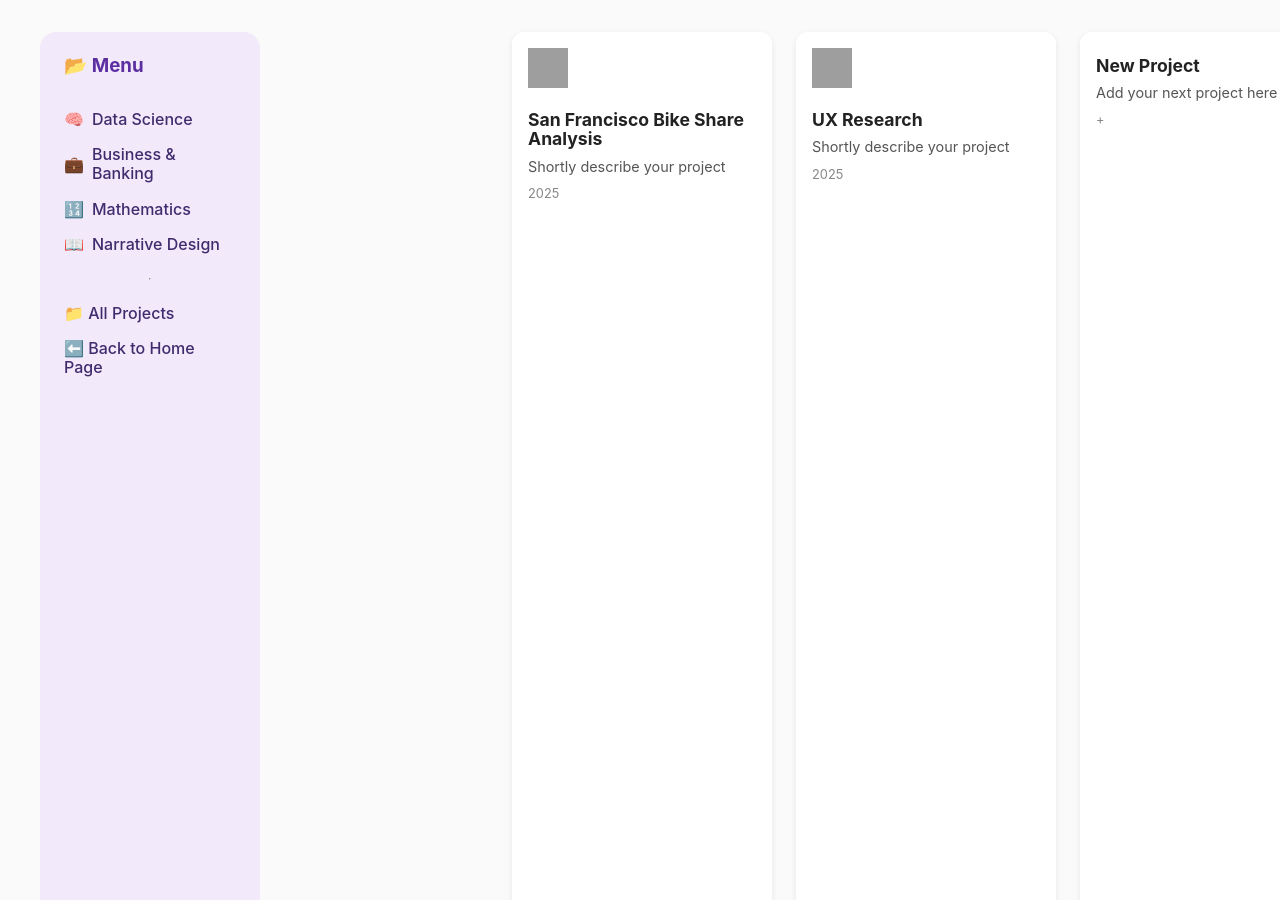
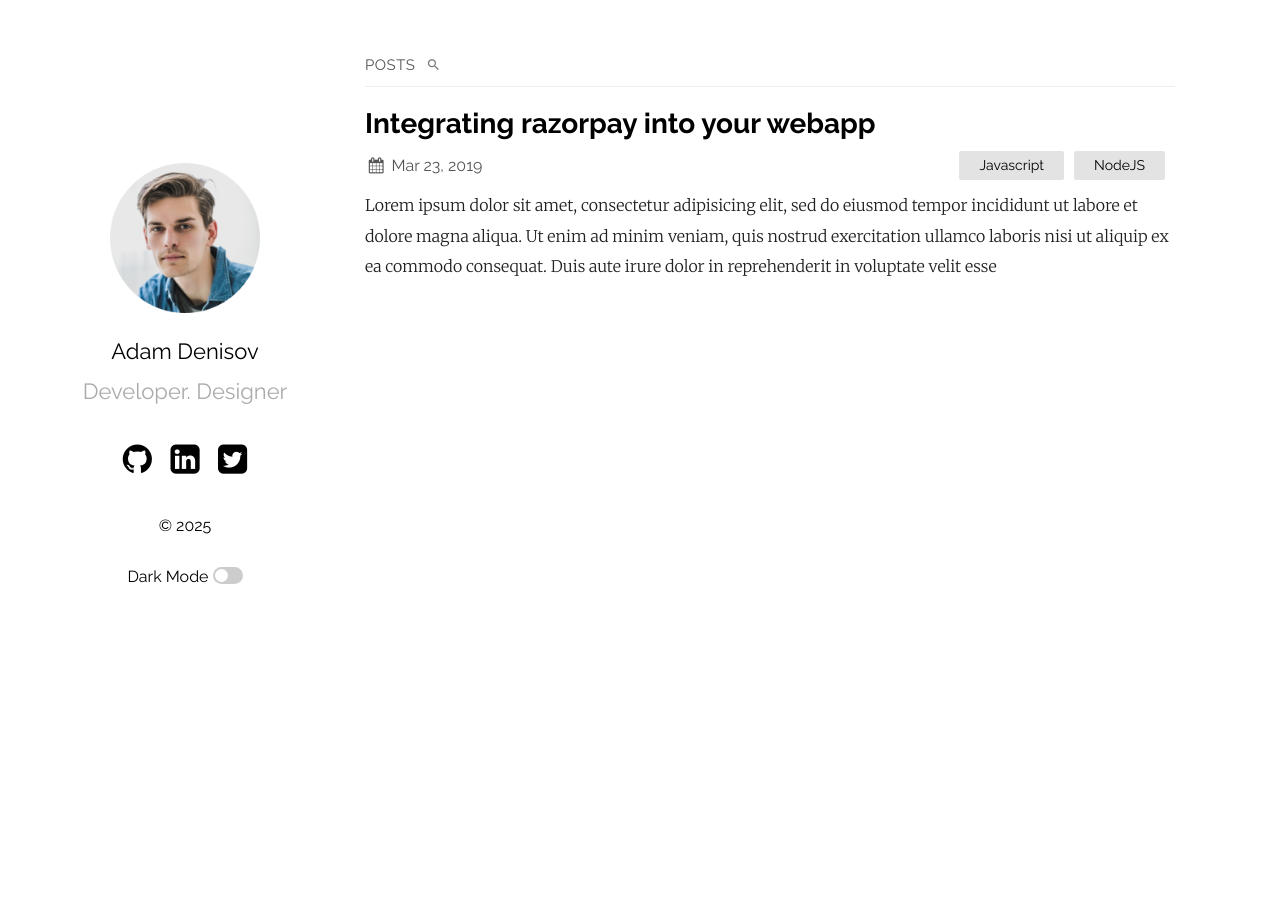
Before and after one commit to joanna-jaeeun/joanna-jaeeun.github.io, a Jekyll site: the page built from index.md, in a window 1280 px wide and 900 px high. Built offline with Jekyll 4.4.1, drawn with Linux system fonts in a browser that asks for light colours; grey boxes are pictures that could not be loaded.

Commit message:
Update default.html

```diff
--- a/_layouts/default.html
+++ b/_layouts/default.html
@@ -1,132 +1,192 @@
 <!DOCTYPE html>
 <html lang="{{ site.plainwhite.html_lang }}">
+
 <head>
   {%- include head.html -%}
-  <style>
-    body {
-      font-family: "Inter", sans-serif;
-      background-color: #fafafa;
-      color: #222;
-      margin: 0;
-    }
+</head>
 
-    main.container {
-      display: flex;
-      flex-direction: row;
-      max-width: 1200px;
-      margin: 2rem auto;
-      gap: 2rem;
-    }
-
-    /* Sidebar */
-    aside.menu {
-      background: #f2e9fb;
-      padding: 1.5rem;
-      border-radius: 16px;
-      flex: 0 0 220px;
-      display: flex;
-      flex-direction: column;
-      gap: 1rem;
-    }
-    aside.menu h3 {
-      margin-top: 0;
-      color: #5b2fa1;
-    }
-    aside.menu a {
-      color: #3e2c6d;
-      text-decoration: none;
-      font-weight: 500;
-    }
-    aside.menu a:hover {
-      text-decoration: underline;
-    }
-    .menu-category {
-      display: flex;
-      align-items: center;
-      gap: 8px;
-    }
-
-    /* Project Grid */
-    section.content {
-      flex: 1;
-      display: grid;
-      grid-template-columns: repeat(auto-fill, minmax(260px, 1fr));
-      gap: 1.5rem;
-    }
-
-    .card {
-      background: white;
-      border-radius: 12px;
-      padding: 1rem;
-      box-shadow: 0 2px 6px rgba(0,0,0,0.08);
-      transition: transform 0.2s;
-    }
-
-    .card:hover {
-      transform: translateY(-3px);
-    }
-
-    .card img {
-      width: 40px;
-      height: 40px;
-      margin-bottom: 10px;
-    }
-
-    .card h4 {
-      margin: 0.5rem 0;
-      font-size: 1.1rem;
-      color: #222;
-    }
-
-    .card p {
-      margin: 0;
-      color: #555;
-      font-size: 0.9rem;
-    }
-
-    .card span {
-      display: inline-block;
-      margin-top: 0.5rem;
-      font-size: 0.8rem;
-      color: #888;
-    }
-  </style>
-</head>
+{%- if site.plainwhite.condensed_mobile contains page.layout -%}
+{% assign condensed_class = "condensed" %}
+{% else %}
+{% assign condensed_class = "" %}
+{%- endif -%}
 
 <body>
   <main class="container">
-    <aside class="menu">
-      <h3>📂 Menu</h3>
-      <div class="menu-category">🧠 <a href="#">Data Science</a></div>
-      <div class="menu-category">💼 <a href="#">Business & Banking</a></div>
-      <div class="menu-category">🔢 <a href="#">Mathematics</a></div>
-      <div class="menu-category">📖 <a href="#">Narrative Design</a></div>
-      <hr>
-      <a href="#">📁 All Projects</a>
-      <a href="#">⬅️ Back to Home Page</a>
-    </aside>
+    <section class="about">
+      <div class="about-header {{condensed_class}}">
+      <div class="about-title">
+      <a href="{{ "/" | relative_url}}">
+        {% if site.plainwhite.portfolio_image_dark and site.plainwhite.dark_mode %}
+        <img class="light" src="{{site.baseurl }}/{{ site.plainwhite.portfolio_image }}" alt="{{ site.plainwhite.name }}" />
+        <img class="dark" src="{{site.baseurl }}/{{ site.plainwhite.portfolio_image_dark }}" alt="{{ site.plainwhite.name }}" />
+        {% else %}
+        <img src="{{site.baseurl }}/{{ site.plainwhite.portfolio_image }}" alt="{{ site.plainwhite.name }}" />
+        {% endif %}
+      </a>
+      <h2 id="title">
+        <a href="{{ "/" | relative_url }}">{{ site.plainwhite.name }}</a>
+      </h2>
+      </div>
+      {%- if site.plainwhite.tagline -%}
+      <p class="tagline">{{ site.plainwhite.tagline }}</p>
+      {%- endif -%}
+      </div>
+      {% capture footer %}
+      {%- if site.plainwhite.social_links != '' -%}
+      <ul class="social about-footer {{condensed_class}}">
+        {%- if site.plainwhite.social_links.github -%}
+        <a href="https://github.com/{{ site.plainwhite.social_links.github }}" target="_blank">
+          <li>
+            <i class="icon-github-circled"></i>
+          </li>
+        </a>
+        {%- endif -%}
+        {%- if site.plainwhite.social_links.gitlab -%}
+        <a href="https://gitlab.com/{{ site.plainwhite.social_links.gitlab }}" target="_blank">
+          <li>
+            <i class="icon-gitlab"></i>
+          </li>
+        </a>
+        {%- endif -%}
+        {%- if site.plainwhite.social_links.linkedIn -%}
+        <a href="https://www.linkedin.com/{{ site.plainwhite.social_links.linkedIn }}" target="_blank">
+          <li>
+            <i class="icon-linkedin-squared"></i>
+          </li>
+        </a>
+        {%- endif -%}
+        {%- if site.plainwhite.social_links.twitter -%}
+        <a href="https://twitter.com/{{ site.plainwhite.social_links.twitter }}" target="_blank">
+          <li>
+            <i class="icon-twitter-squared"></i>
+          </li>
+        </a>
+        {%- endif -%}
+        {%- if site.plainwhite.social_links.instagram -%}
+        <a href="https://instagram.com/{{ site.plainwhite.social_links.instagram }}" target="_blank">
+          <li>
+            <i class="icon-instagram"></i>
+          </li>
+        </a>
+        {%- endif -%}
+        {%- if site.plainwhite.social_links.facebook -%}
+        <a href="https://facebook.com/{{ site.plainwhite.social_links.facebook }}" target="_blank">
+          <li>
+            <i class="icon-facebook-squared"></i>
+          </li>
+        </a>
+        {%- endif -%}
+        {%- if site.plainwhite.social_links.youtube -%}
+        <a href="https://youtube.com/{{ site.plainwhite.social_links.youtube }}" target="_blank">
+          <li>
+            <i class="icon-youtube"></i>
+          </li>
+        </a>
+        {%- endif -%}
+        {%- if site.plainwhite.social_links.pinterest -%}
+        <a href="https://pinterest.com/{{ site.plainwhite.social_links.pinterest }}" target="_blank">
+          <li>
+            <i class="icon-pinterest-squared"></i>
+          </li>
+        </a>
+        {%- endif -%}
+        {%- if site.plainwhite.social_links.dribbble -%}
+        <a href="https://dribbble.com/{{ site.plainwhite.social_links.dribbble }}" target="_blank">
+          <li>
+            <i class="icon-dribbble"></i>
+          </li>
+        </a>
+        {%- endif -%}
+        {%- if site.plainwhite.social_links.flickr -%}
+        <a href="https://flickr.com/{{ site.plainwhite.social_links.flickr }}" target="_blank">
+          <li>
+            <i class="icon-flickr"></i>
+          </li>
+        </a>
+        {%- endif -%}
+        {%- if site.plainwhite.social_links.telegram -%}
+        <a href=" https://t.me/{{ site.plainwhite.social_links.telegram }}" target="_blank">
+          <li>
+            <i class="icon-telegram"></i>
+          </li>
+        </a>
+        {%- endif -%}
+        {%- if site.plainwhite.social_links.soundcloud -%}
+        <a href=" https://soundcloud.com/{{ site.plainwhite.social_links.soundcloud }}" target="_blank">
+          <li>
+            <i class="icon-soundcloud"></i>
+          </li>
+        </a>
+        {%- endif -%}
+        {%- if site.plainwhite.social_links.email -%}
+        <a href="mailto:{{ site.plainwhite.social_links.email }}" target="_blank">
+          <li>
+            <i class="icon-mail-alt"></i>
+          </li>
+        </a>
+        {%- endif -%}
+        {%- if site.plainwhite.social_links.stackoverflow -%}
+        <a href="https://stackoverflow.com/users/{{ site.plainwhite.social_links.stackoverflow }}" target="_blank">
+          <li>
+            <i class="icon-stack-overflow"></i>
+          </li>
+        </a>
+        {%- endif -%}
+      </ul>
+      {%- endif -%}
+      {%- if site.plainwhite.navigation -%}
+      <nav class="navigation about-footer {{condensed_class}}">
+        <ul>
+          {% for link in site.plainwhite.navigation %}
+          <li>
+            <a href="{{ link.url }}">{{ link.title }}</a>
+          </li>
+          {% endfor %}
+        </ul>
+      </nav>
+      {%- endif -%}
+      <p class="about-footer {{condensed_class}}">&copy;
+        {{ "now" | date: "%Y" }}</p>
+      {%- if site.plainwhite.dark_mode -%}
+      <div class="about-footer {{condensed_class}}">
+        <p>Dark Mode
+          <i class="icon-moon"></i>
+          <label class="switch">
+            <input type="checkbox" class="dark-mode-toggle">
+            <span class="slider round" onclick="toggleDarkMode()"></span>
+          </label>
+        </p>
+      </div>
+      {%- endif -%}
+      {% endcapture %}
+      {{ footer }}
+    </section>
+    <section class="content">
+      {{ content }}
+    </section>
+    <footer class="{{condensed_class}}">
+      {{ footer }}
+    </footer>
+  </main>
+  {% if site.plainwhite.dark_mode %}
+  <script type="text/javascript" src="{{ "/assets/js/darkmode.js" | relative_url }}"></script>
+  {% endif %}
 
-    <section class="content">
-      <div class="card">
-        <img src="{{ '/assets/icons/bike.svg' | relative_url }}" alt="Bike">
-        <h4>San Francisco Bike Share Analysis</h4>
-        <p>Shortly describe your project</p>
-        <span>2025</span>
-      </div>
+  {%- if site.plainwhite.analytics_id -%}
+  <script async src="https://www.googletagmanager.com/gtag/js?id={{ site.plainwhite.analytics_id }}"></script>
+  <script>
+    window.dataLayer = window.dataLayer || [];
+    function gtag() { dataLayer.push(arguments); }
+    gtag('js', new Date());
+    gtag('config', '{{ site.plainwhite.analytics_id }}');
+  </script>
+  {%- endif -%}
 
-      <div class="card">
-        <img src="{{ '/assets/icons/user.svg' | relative_url }}" alt="UX">
-        <h4>UX Research</h4>
-        <p>Shortly describe your project</p>
-        <span>2025</span>
-      </div>
+  {% if site.plainwhite.search %}
+  <script src="{{ "/assets/js/simple-jekyll-search.min.js" | relative_url }}"></script>
+  <script src="{{ "/assets/js/search.js" | relative_url }}"></script>
+  {% endif %}
+</body>
 
-      <div class="card">
-        <h4>New Project</h4>
-        <p>Add your next project here</p>
-        <span>+</span>
-      </div>
-    </section>
-  </main>
-</body>
 </html>
```
